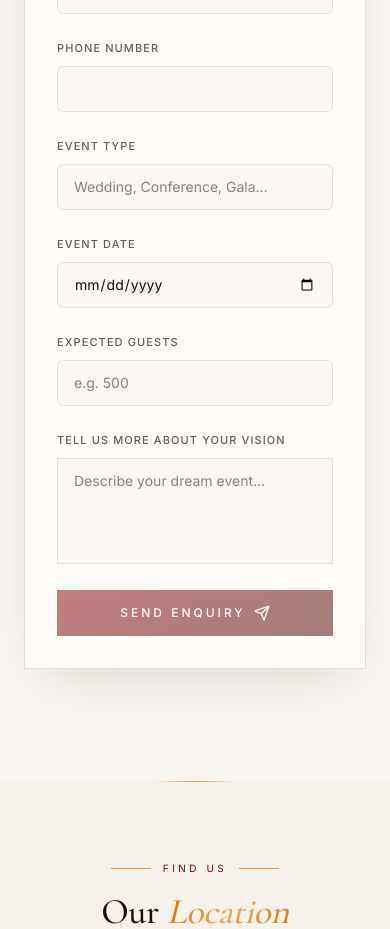
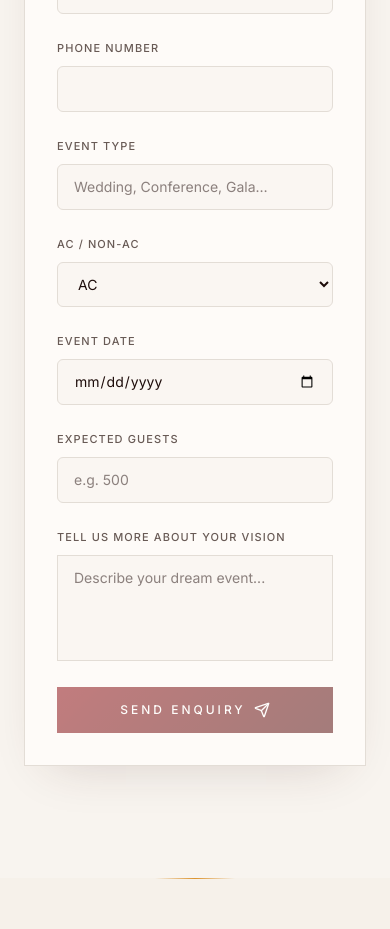
Before and after one commit to ChargeMOD-CMD/safconventioncenter, a React (Vite) app: page /contact in a window 390 px wide. Shown: the part 1940-2869 px from the top of the page. Built offline with nearby package versions, Linux system fonts and the light colour scheme; no server answers.

Commit message:
feat(bookings): add AC / Non-AC dropdown option to contact form and admin quick book form

```diff
--- a/src/routes/admin/requests.tsx
+++ b/src/routes/admin/requests.tsx
@@ -865,12 +865,15 @@ function QuickBookPanel({ onCreated }: { onCreated: (b: Booking) => void }) {
     const fullName = fd.get("full_name") as string;
     const [first_name, ...lastNames] = fullName.trim().split(" ");
 
+    const type = fd.get("event_type") as string;
+    const acPref = fd.get("ac_pref") as string;
+
     const payload = {
       first_name:      first_name || "",
       last_name:       lastNames.join(" "),
       email:           (fd.get("email") as string) || "admin@safcc.local",
       phone:           fd.get("phone") as string,
-      event_type:      fd.get("event_type") as string,
+      event_type:      `${type} (${acPref})`,
       event_date:      fd.get("event_date") as string,
       event_time_slot: slot,
       expected_guests: parseInt(fd.get("guests") as string) || null,
@@ -906,6 +909,16 @@ function QuickBookPanel({ onCreated }: { onCreated: (b: Booking) => void }) {
         <AdminField name="phone"      label="Phone" required placeholder="+91…" />
         <AdminField name="email"      label="Email" type="email" />
         <AdminField name="event_type" label="Event Type" required placeholder="Wedding, Gala…" />
+        <div>
+          <label className="text-[10px] uppercase tracking-widest text-white/35 font-medium">AC / Non-AC</label>
+          <select
+            name="ac_pref"
+            className="mt-2 w-full border border-white/10 bg-white/5 px-3 py-2.5 text-sm rounded-lg outline-none focus:border-gold transition-colors text-white/80"
+          >
+            <option value="AC" className="bg-[#1c1c28]">AC</option>
+            <option value="Non-AC" className="bg-[#1c1c28]">Non-AC</option>
+          </select>
+        </div>
         <AdminField name="event_date" label="Event Date" type="date" required />
         <AdminField name="guests"     label="Guests" type="number" />
 
--- a/src/routes/contact.tsx
+++ b/src/routes/contact.tsx
@@ -87,12 +87,15 @@ function Contact() {
     const [first_name, ...lastNames] = fullName.trim().split(" ");
     const last_name = lastNames.join(" ");
 
+    const eventTypeStr = formData.get("type") as string;
+    const acPref = formData.get("ac_pref") as string;
+
     const bookingData = {
       first_name,
       last_name,
       email: formData.get("email") as string,
       phone: formData.get("phone") as string,
-      event_type: formData.get("type") as string,
+      event_type: `${eventTypeStr} (${acPref})`,
       event_date: formData.get("date") as string,
       event_time_slot: selectedSlot,
       expected_guests: parseInt(formData.get("guests") as string) || null,
@@ -260,12 +263,30 @@ function Contact() {
                   <Field label="Full Name" id="fname" required />
                   <Field label="Email Address" id="email" type="email" required />
                   <Field label="Phone Number" id="phone" type="tel" required />
+                  <div className="grid sm:grid-cols-2 gap-5">
                     <Field
                       label="Event Type"
                       id="type"
                       placeholder="Wedding, Conference, Gala…"
                       required
                     />
+                    <div>
+                      <label
+                        htmlFor="ac_pref"
+                        className="text-[11px] uppercase tracking-widest text-muted-foreground font-medium"
+                      >
+                        AC / Non-AC
+                      </label>
+                      <select
+                        id="ac_pref"
+                        name="ac_pref"
+                        className="mt-2 w-full border border-border bg-background/60 px-4 py-3 text-sm outline-none focus:border-gold transition-colors rounded-md"
+                      >
+                        <option value="AC">AC</option>
+                        <option value="Non-AC">Non-AC</option>
+                      </select>
+                    </div>
+                  </div>
                   <div className="grid sm:grid-cols-2 gap-5">
                     <Field
                       label="Event Date"
```
Lines whose indentation alone changed are shown as unchanged.
